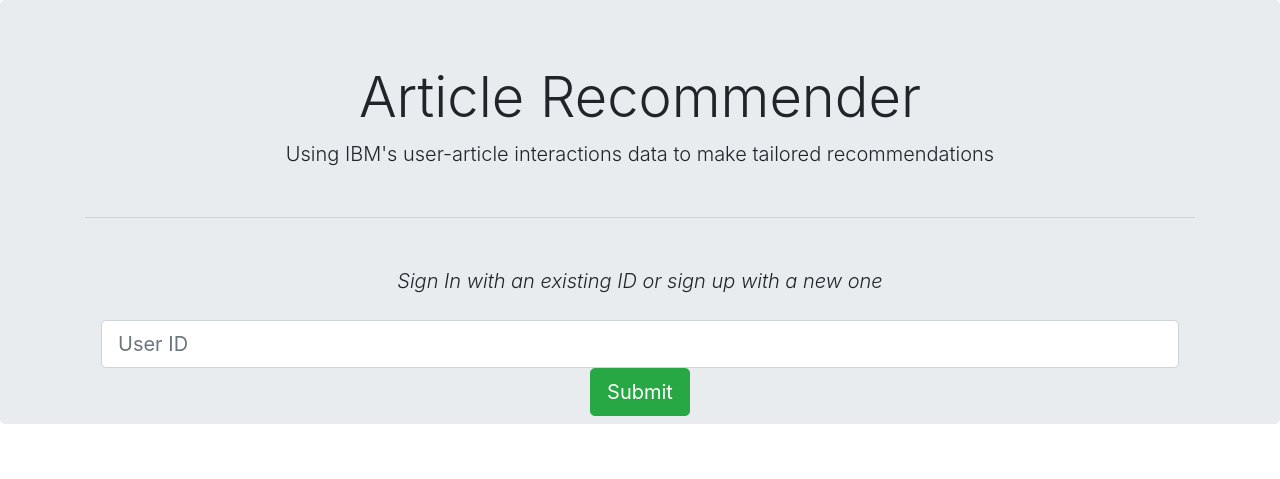
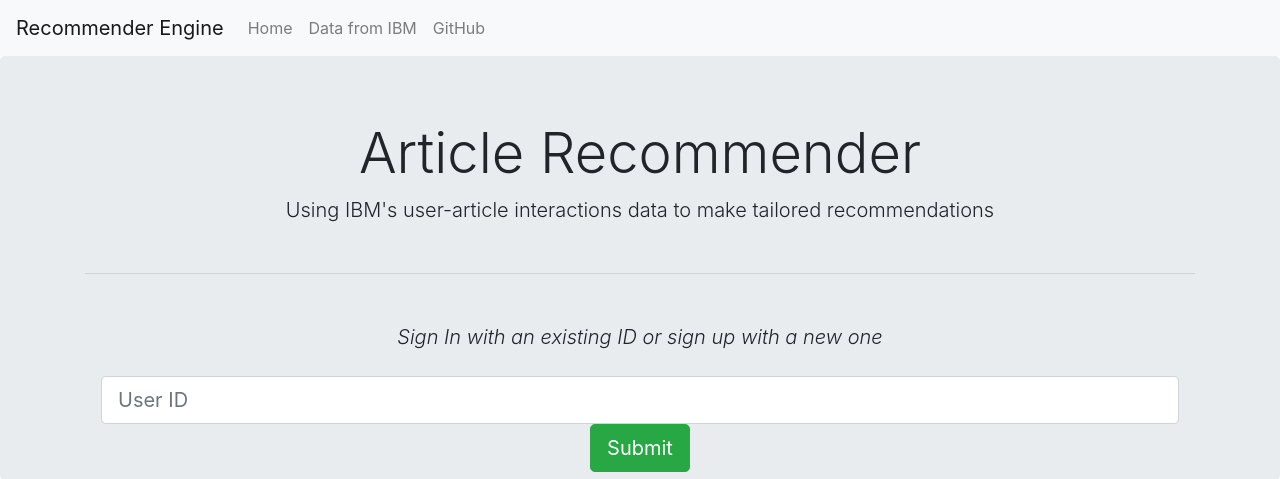
Before and after one commit to sameedakber-ai/ibm-recommendations-2, a Flask app: page / in a window 1280 px wide. Shown: the top 479 px of the page. Run offline with Flask 2, Linux system fonts and the light colour scheme; parts of the project's set-up code (start-up, migrations or seed data) failed here and were passed over; some libraries are stand-ins or nearby versions.

Commit message:
feat: Add navbar for external links

```diff
--- a/templates/index.html
+++ b/templates/index.html
@@ -8,6 +8,26 @@
 
 </head>
 <body>
+
+    <nav class="navbar navbar-expand-lg navbar-light bg-light">
+  		<a class="navbar-brand" href="#">Recommender Engine</a>
+  			<button class="navbar-toggler" type="button" data-toggle="collapse" data-target="#navbarNav" aria-controls="navbarNav" aria-expanded="false" aria-label="Toggle navigation">
+    			<span class="navbar-toggler-icon"></span>
+  			</button>
+  			<div class="collapse navbar-collapse" id="navbarNav">
+    			<ul class="navbar-nav">
+      				<li class="nav-item">
+        				<a class="nav-link" href="#">Home</a>
+      				</li>
+      				<li class="nav-item">
+        				<a class="nav-link" href="https://www.ibm.com/ca-en">Data from IBM</a>
+      				</li>
+      				<li class="nav-item">
+        				<a class="nav-link" href="https://github.com/sameedakber-ai/ibm-recommendations">GitHub</a>
+      				</li>
+    			</ul>
+  			</div>
+	</nav>
 
     <div class="jumbotron">
         <div class="container">
```
